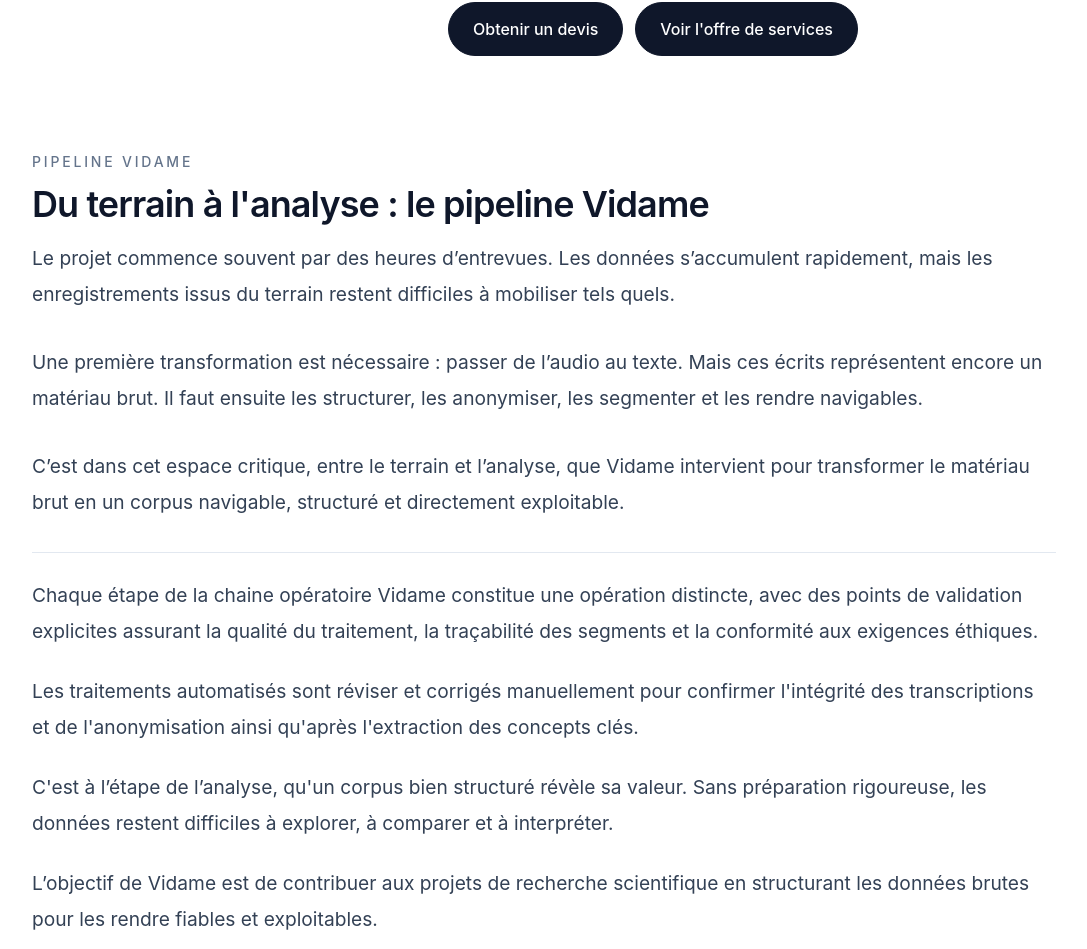
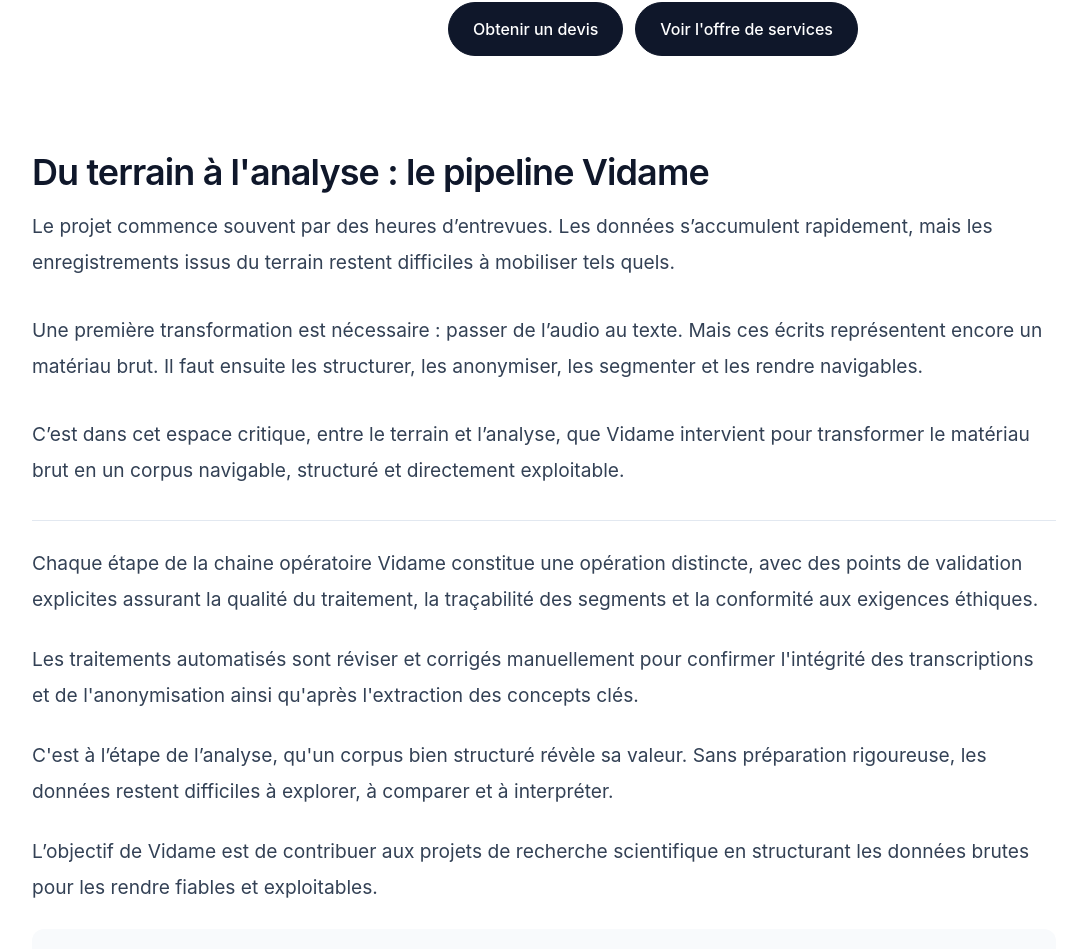
Before and after one commit to momopro21/vidame-recherche, a React (Vite) app: page / in a window 1280 px wide. Shown: the part 1551-2500 px from the top of the page, without its empty margins (0-1087 px from the left). Built offline with nearby package versions, Linux system fonts and the light colour scheme; the HTML template or start-up script is replaced by a standard one.

Commit message:
Update App.tsx

```diff
--- a/src/App.tsx
+++ b/src/App.tsx
@@ -682,8 +682,7 @@ function Accueil({setPage,lang,}: {setPage: (page: string) => void;lang: "fr" |
           {/* ===== VIDAME_REPERE_TITRE_SECTION_PIPELINE ===== */}
          <div className="mt-24 max-w-5xl">
             <SectionTitle
-              eyebrow={lang === "fr" ? "PIPELINE VIDAME" : "VIDAME PIPELINE"}
-             title={
+              title={
               lang === "fr"
               ? "Du terrain à l'analyse : le pipeline\u00A0Vidame"
               : "From fieldwork to analysis: the Vidame Pipeline"
```
